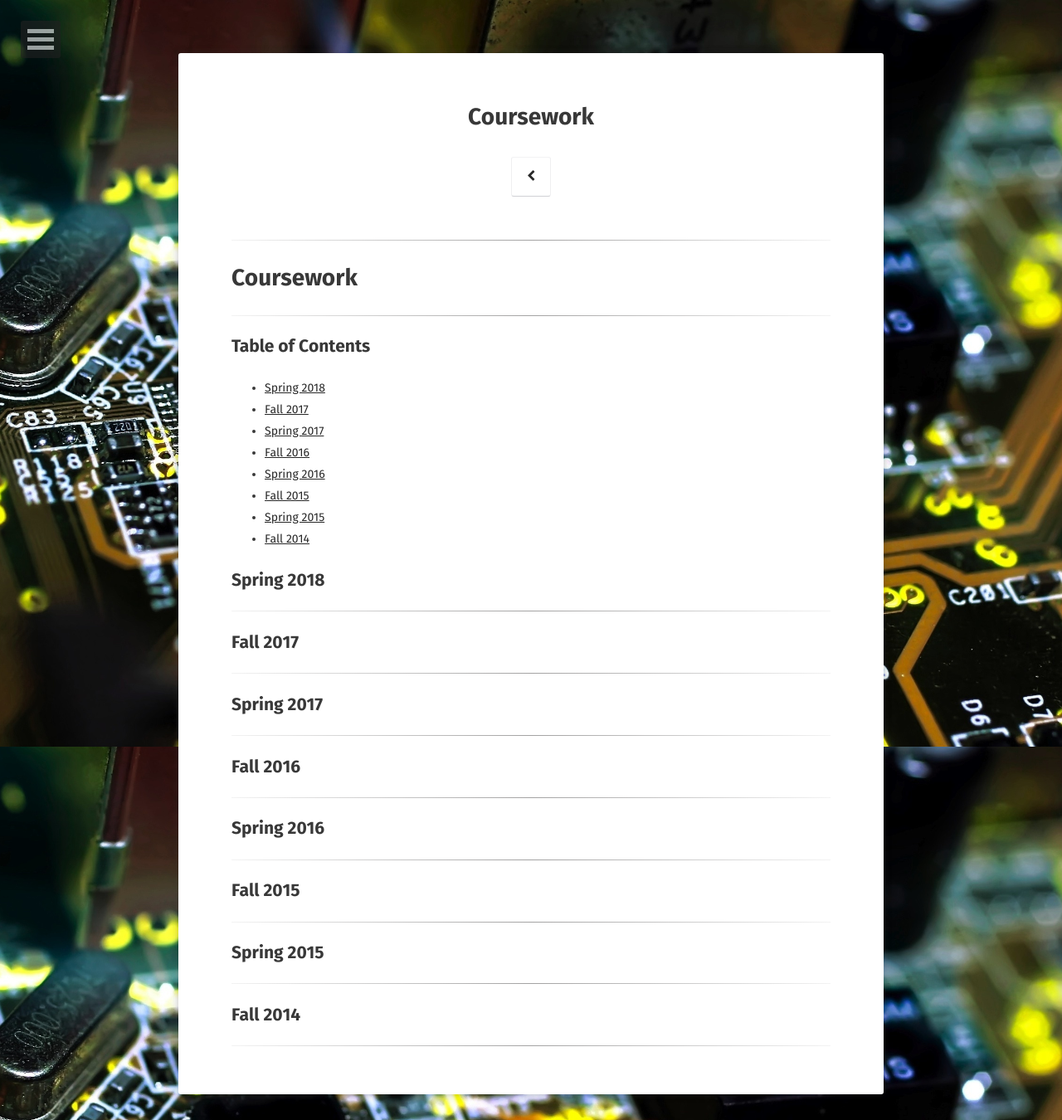
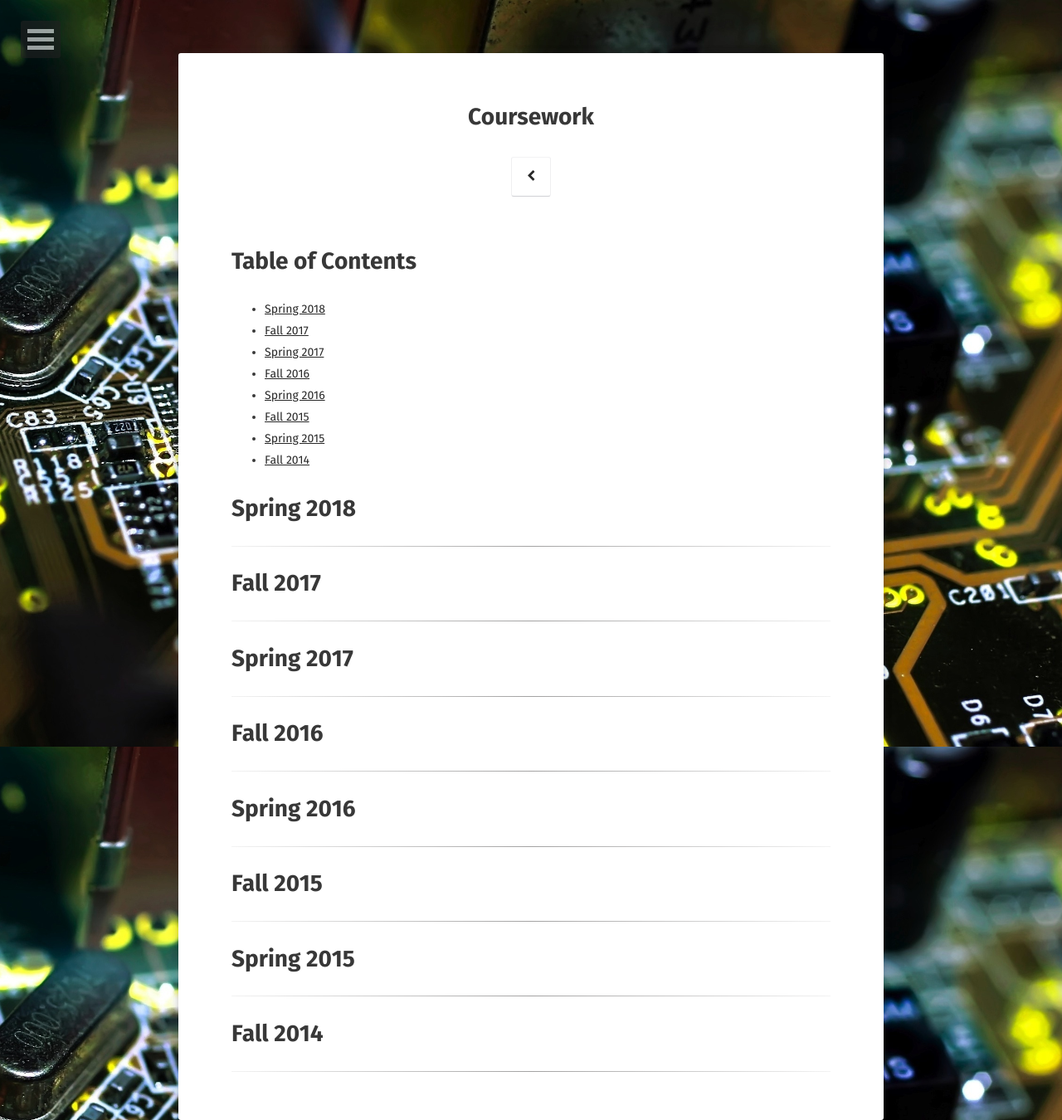
Before and after one commit to tsevans/tsevans.github.io, a Jekyll site: the page built from courses/index.md, in a window 1280 px wide. Shown: the whole page at 83% size. Built offline with Jekyll 4.4.1, drawn with Linux system fonts in a browser that asks for light colours; some web fonts are replaced.

Commit message:
Removed top banner and made headers bigger

```diff
--- a/courses/index.md
+++ b/courses/index.md
@@ -6,13 +6,7 @@ date: 2018-1-16
 comments: false
 ---
 
-----------
-
-# Coursework
-
-----------
-
-## Table of Contents
+# Table of Contents
 
   * [Spring 2018](#spring-2018)
   * [Fall 2017](#fall-2017)
@@ -23,26 +17,26 @@ comments: false
   * [Spring 2015](#spring-2015)
   * [Fall 2014](#fall-2014)
 
-## Spring 2018
+# Spring 2018
 ----------
 
-## Fall 2017
+# Fall 2017
 ----------
 
-## Spring 2017
+# Spring 2017
 ----------
 
-## Fall 2016
+# Fall 2016
 ----------
 
-## Spring 2016
+# Spring 2016
 ----------
 
-## Fall 2015
+# Fall 2015
 ----------
 
-## Spring 2015
+# Spring 2015
 ----------
 
-## Fall 2014
+# Fall 2014
 ----------
```
